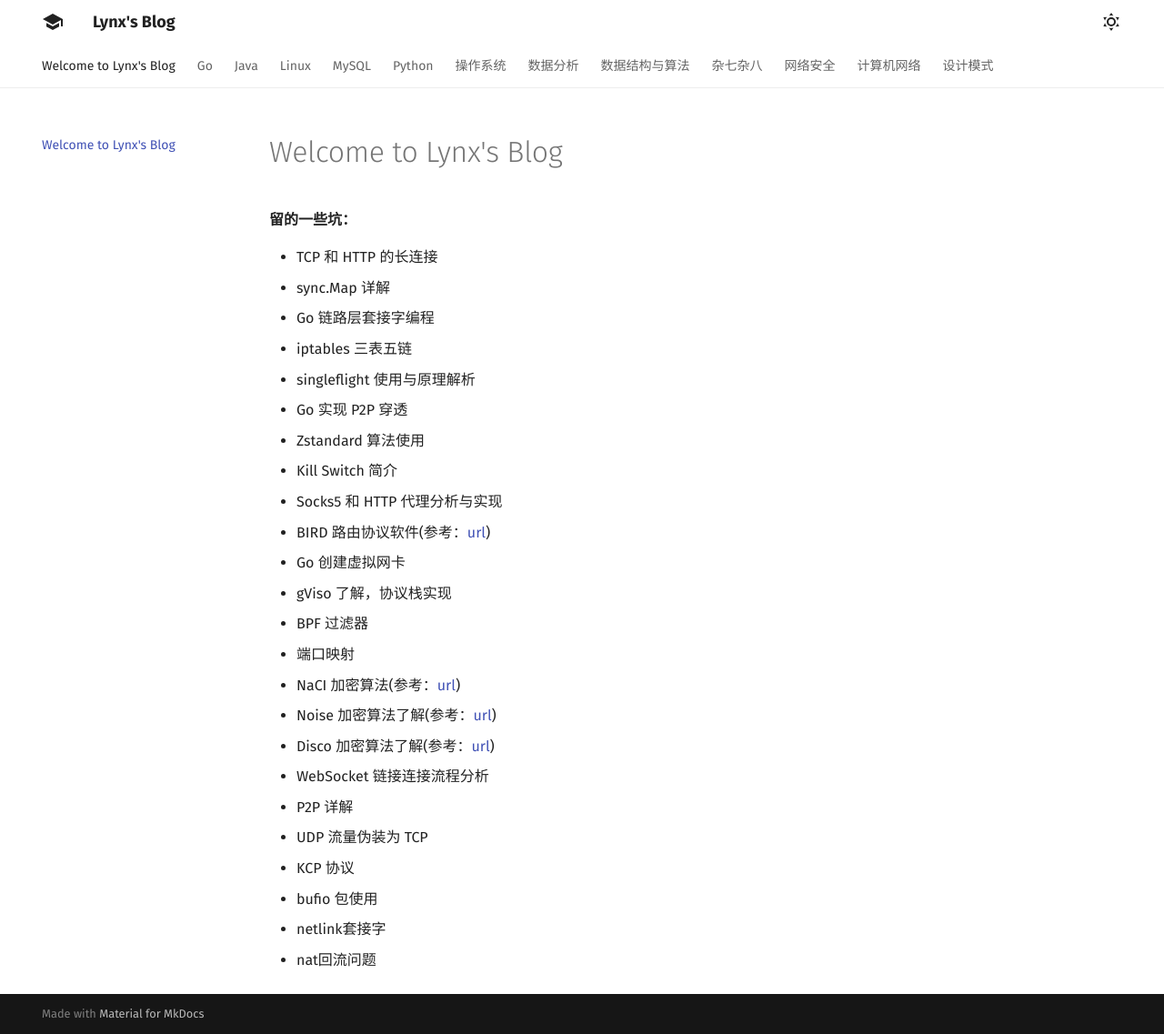
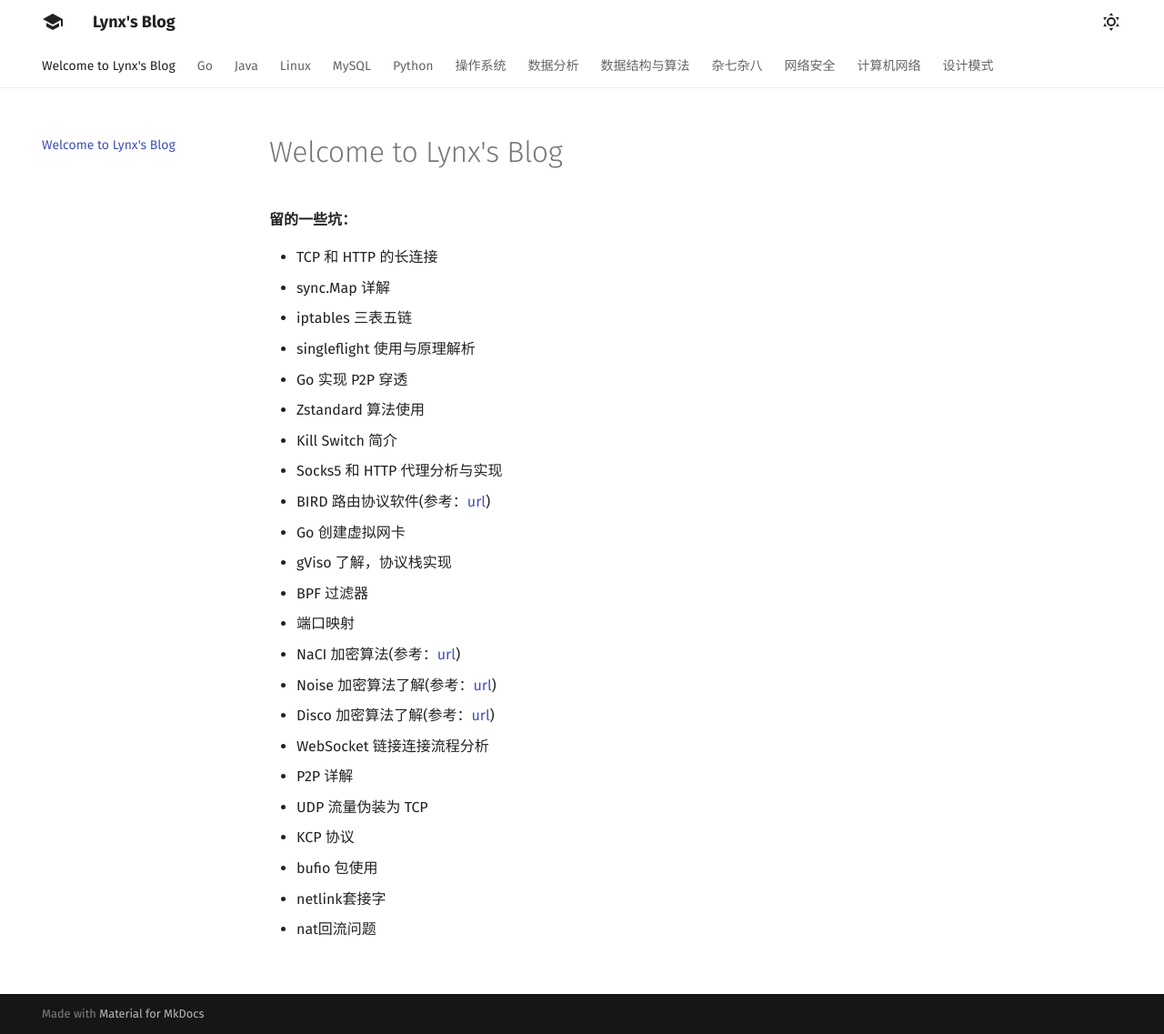
Before and after one commit to 1314liuwei/blog, an MkDocs documentation site: the page built from docs/index.md, in a window 1280 px wide and 1137 px high. Shown: the whole window at 91% size. Built offline with MkDocs 1.6.1 and Material for MkDocs 9.7.7, drawn with Linux system fonts in a browser that asks for light colours.

Commit message:
Update index.md

```diff
--- a/docs/index.md
+++ b/docs/index.md
@@ -4,7 +4,6 @@
 
 - TCP 和 HTTP 的长连接
 - sync.Map 详解
-- Go 链路层套接字编程
 - iptables 三表五链
 - singleflight 使用与原理解析
 - Go 实现 P2P 穿透
```
